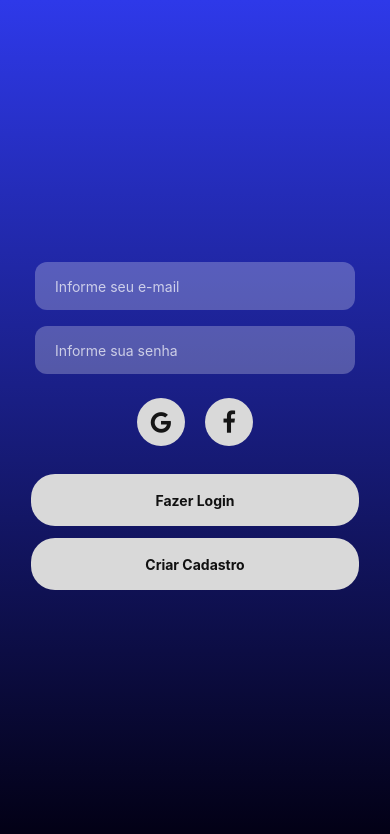
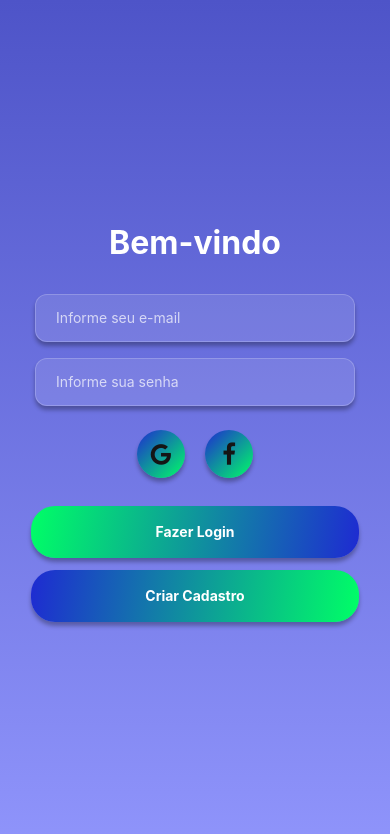
Before and after one commit to Kirito-Senpai9/KaAPPteste, a React Native app: screen /Login in a window 390 px wide. Shown: the top 834 px of the page. Built offline with nearby package versions, Linux system fonts and the light colour scheme; what expo-linking would draw is missing.

Commit message:
style: modernize screens with gradients and shadows

```diff
--- a/src/components/InputField.tsx
+++ b/src/components/InputField.tsx
@@ -17,9 +17,16 @@ const styles = StyleSheet.create({
     width: '82%',
     height: 48,
     borderRadius: radius.input,
-    backgroundColor: 'rgba(255,255,255,0.25)',
+    backgroundColor: 'rgba(255,255,255,0.1)',
+    borderWidth: 1,
+    borderColor: 'rgba(255,255,255,0.2)',
     paddingHorizontal: spacing.padding,
     color: colors.textPrimary,
     marginVertical: 8,
+    shadowColor: '#000',
+    shadowOffset: { width: 0, height: 4 },
+    shadowOpacity: 0.3,
+    shadowRadius: 4,
+    elevation: 4,
   },
 });
--- a/src/components/PostCard.tsx
+++ b/src/components/PostCard.tsx
@@ -100,6 +100,11 @@ const styles = StyleSheet.create({
     borderRadius: radius.card,
     marginVertical: 12,
     overflow: 'hidden',
+    shadowColor: '#000',
+    shadowOffset: { width: 0, height: 4 },
+    shadowOpacity: 0.3,
+    shadowRadius: 6,
+    elevation: 6,
   },
   header: {
     flexDirection: 'row',
--- a/src/components/SocialButton.tsx
+++ b/src/components/SocialButton.tsx
@@ -1,5 +1,6 @@
 import React from 'react';
 import { TouchableOpacity, StyleSheet } from 'react-native';
+import { LinearGradient } from 'expo-linear-gradient';
 import { FontAwesome } from '@expo/vector-icons';
 import { colors } from '../styles';
 
@@ -10,20 +11,34 @@ interface Props {
 
 export function SocialButton({ name, onPress }: Props) {
   return (
-    <TouchableOpacity style={styles.button} onPress={onPress}>
-      <FontAwesome name={name} size={24} color={colors.dark} />
+    <TouchableOpacity style={styles.shadow} onPress={onPress}>
+      <LinearGradient
+        colors={[colors.accent, colors.neon]}
+        start={{ x: 0, y: 0 }}
+        end={{ x: 1, y: 1 }}
+        style={styles.button}
+      >
+        <FontAwesome name={name} size={24} color={colors.dark} />
+      </LinearGradient>
     </TouchableOpacity>
   );
 }
 
 const styles = StyleSheet.create({
+  shadow: {
+    marginHorizontal: 10,
+    borderRadius: 24,
+    shadowColor: '#000',
+    shadowOffset: { width: 0, height: 4 },
+    shadowOpacity: 0.3,
+    shadowRadius: 4,
+    elevation: 4,
+  },
   button: {
     width: 48,
     height: 48,
     borderRadius: 24,
-    backgroundColor: colors.lightButton,
     alignItems: 'center',
     justifyContent: 'center',
-    marginHorizontal: 10,
   },
 });
--- a/src/screens/FeedScreen.tsx
+++ b/src/screens/FeedScreen.tsx
@@ -1,5 +1,6 @@
 import React from 'react';
 import { View, FlatList, StyleSheet, Image, TouchableOpacity } from 'react-native';
+import { LinearGradient } from 'expo-linear-gradient';
 import { PostCard } from '../components/PostCard';
 import { colors } from '../styles';
 
@@ -15,7 +16,7 @@ export function FeedScreen({ navigation }: any) {
   );
 
   return (
-    <View style={styles.container}>
+    <LinearGradient colors={[colors.background, colors.dark]} style={styles.container}>
       <FlatList
         data={[1, 2, 3]}
         keyExtractor={(item) => item.toString()}
@@ -32,14 +33,13 @@ export function FeedScreen({ navigation }: any) {
         }
         contentContainerStyle={{ paddingBottom: 80 }}
       />
-    </View>
+    </LinearGradient>
   );
 }
 
 const styles = StyleSheet.create({
   container: {
     flex: 1,
-    backgroundColor: colors.background,
     paddingHorizontal: 0,
   },
   stories: {
--- a/src/screens/LoginScreen.tsx
+++ b/src/screens/LoginScreen.tsx
@@ -7,7 +7,8 @@ import { colors, radius } from '../styles';
 
 export function LoginScreen({ navigation }: any) {
   return (
-    <LinearGradient colors={['#2E39E9', '#020013']} style={styles.container}>
+    <LinearGradient colors={['#4E54C8', '#8F94FB']} style={styles.container}>
+      <Text style={styles.title}>Bem-vindo</Text>
       <InputField placeholder="Informe seu e-mail" />
       <InputField placeholder="Informe sua senha" secureTextEntry />
       <View style={styles.socialRow}>
@@ -18,13 +19,27 @@ export function LoginScreen({ navigation }: any) {
         style={styles.mainButton}
         onPress={() => navigation.replace('AppTabs')}
       >
-        <Text style={styles.mainButtonText}>Fazer Login</Text>
+        <LinearGradient
+          colors={[colors.neon, colors.accent]}
+          start={{ x: 0, y: 0 }}
+          end={{ x: 1, y: 1 }}
+          style={styles.mainButtonGradient}
+        >
+          <Text style={styles.mainButtonText}>Fazer Login</Text>
+        </LinearGradient>
       </TouchableOpacity>
       <TouchableOpacity
         style={styles.mainButton}
         onPress={() => navigation.navigate('Register')}
       >
-        <Text style={styles.mainButtonText}>Criar Cadastro</Text>
+        <LinearGradient
+          colors={[colors.accent, colors.neon]}
+          start={{ x: 0, y: 0 }}
+          end={{ x: 1, y: 1 }}
+          style={styles.mainButtonGradient}
+        >
+          <Text style={styles.mainButtonText}>Criar Cadastro</Text>
+        </LinearGradient>
       </TouchableOpacity>
     </LinearGradient>
   );
@@ -36,6 +51,12 @@ const styles = StyleSheet.create({
     alignItems: 'center',
     justifyContent: 'center',
   },
+  title: {
+    fontSize: 32,
+    color: colors.textPrimary,
+    fontWeight: 'bold',
+    marginBottom: 24,
+  },
   socialRow: {
     flexDirection: 'row',
     marginVertical: 16,
@@ -44,13 +65,21 @@ const styles = StyleSheet.create({
     width: '84%',
     height: 52,
     borderRadius: radius.button,
-    backgroundColor: colors.lightButton,
+    marginTop: 12,
+    overflow: 'hidden',
+    shadowColor: '#000',
+    shadowOffset: { width: 0, height: 4 },
+    shadowOpacity: 0.3,
+    shadowRadius: 4,
+    elevation: 4,
+  },
+  mainButtonGradient: {
+    flex: 1,
     alignItems: 'center',
     justifyContent: 'center',
-    marginTop: 12,
   },
   mainButtonText: {
-    color: '#111111',
+    color: colors.textPrimary,
     fontWeight: 'bold',
   },
 });
```
Also changed, not shown: src/navigation/screens/Home.tsx (+10 -7 lines), src/navigation/screens/NotFound.tsx (+3 -4 lines).
